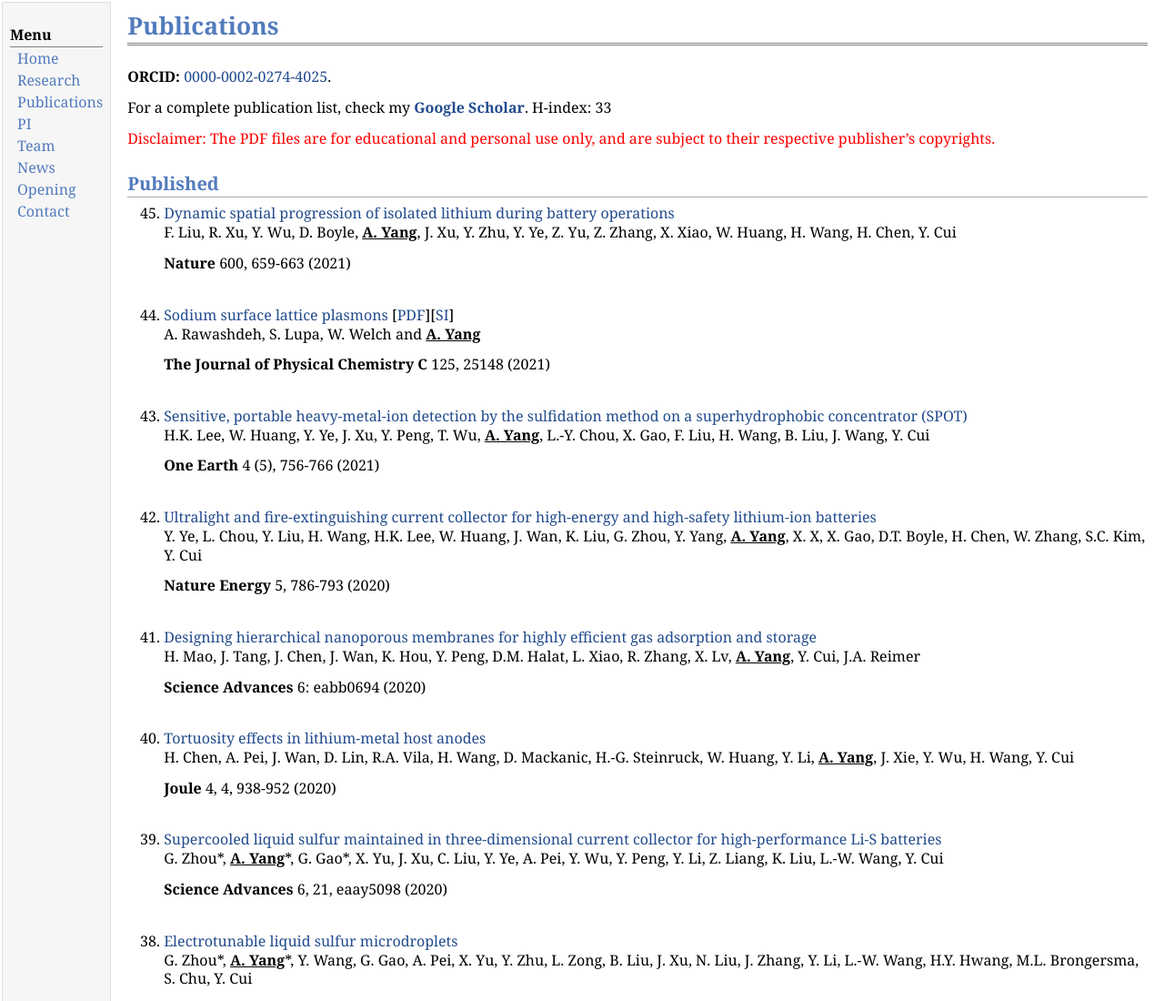
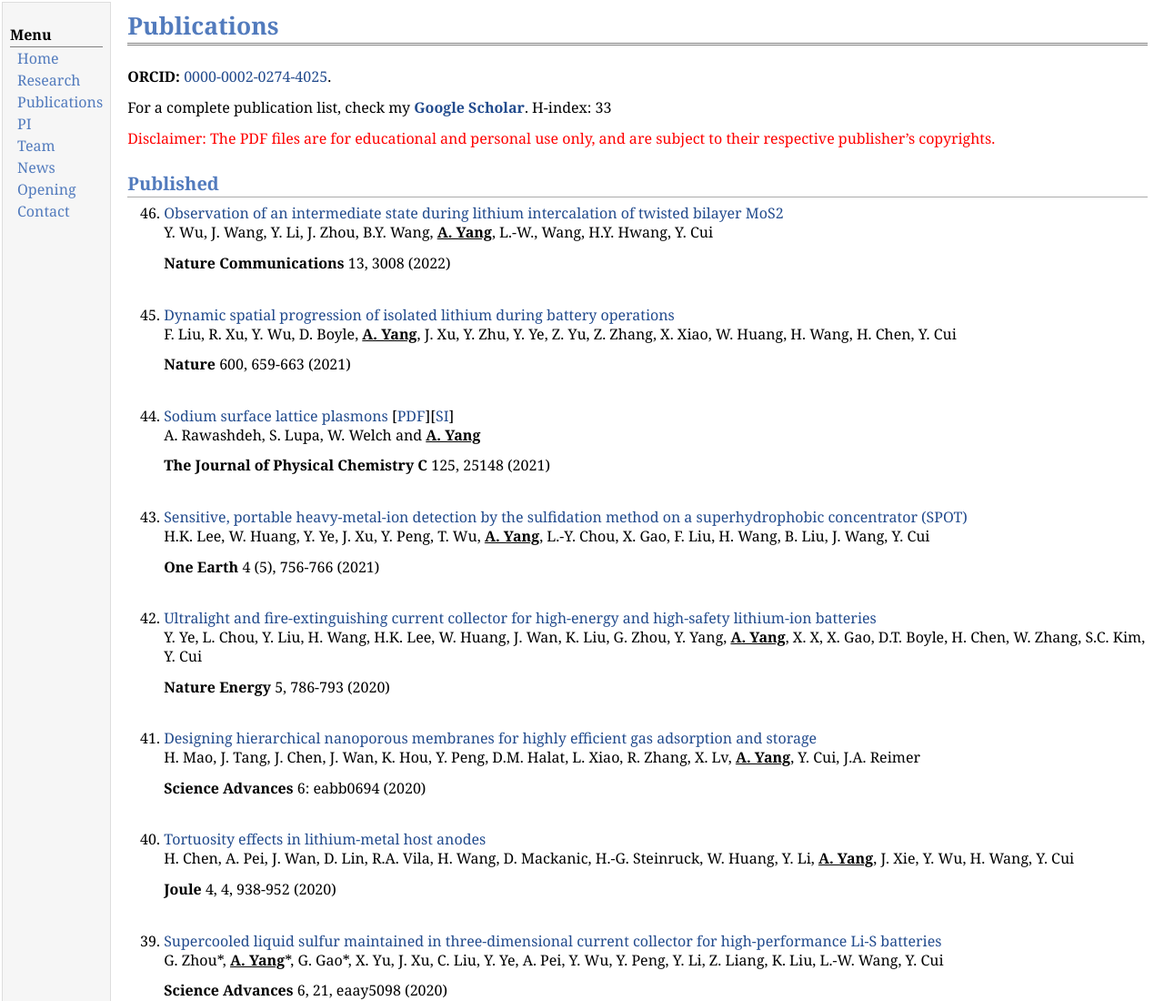
Before and after one commit to ankunyang/ankunyang.github.io, a plain HTML site: page publication.html in a window 1280 px wide. Shown: the top 1100 px of the page at 91% size. Drawn offline with Linux system fonts and the light colour scheme.

Commit message:
Add files via upload

```diff
--- a/publication.html
+++ b/publication.html
@@ -39,6 +39,13 @@
 <h2>Published</h2>
 
 <ol reversed>
+
+		<li><a href="https://www.nature.com/articles/s41467-022-30516-z" target="_blank">Observation of an intermediate state during lithium intercalation of twisted bilayer MoS2</a></li>
+		<p>Y. Wu, J. Wang, Y. Li, J. Zhou, B.Y. Wang, <b><u>A. Yang</u></b>, L.-W., Wang, H.Y. Hwang, Y. Cui</p>
+		<p><b> Nature Communications </b> 13, 3008 (2022) </p>
+
+		<br>
+
 
 		<li><a href="https://www.nature.com/articles/s41586-021-04168-w" target="_blank">Dynamic spatial progression of isolated lithium during battery operations</a></li>
 		<p>F. Liu, R. Xu, Y. Wu, D. Boyle, <b><u>A. Yang</u></b>, J. Xu, Y. Zhu, Y. Ye, Z. Yu, Z. Zhang, X. Xiao, W. Huang, H. Wang, H. Chen, Y. Cui</p>
```
